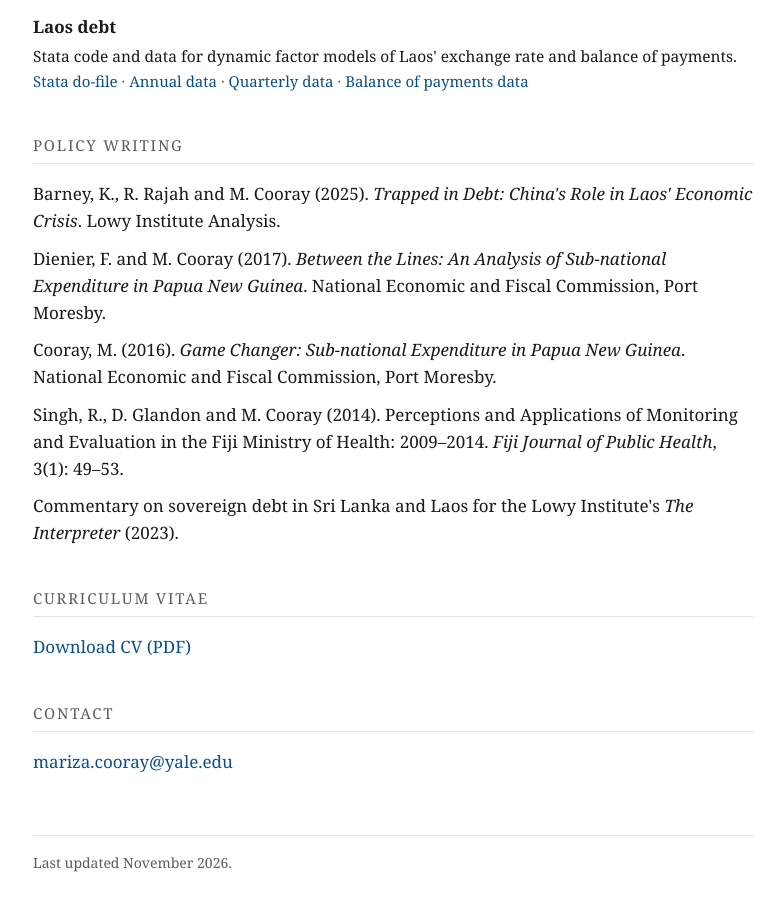
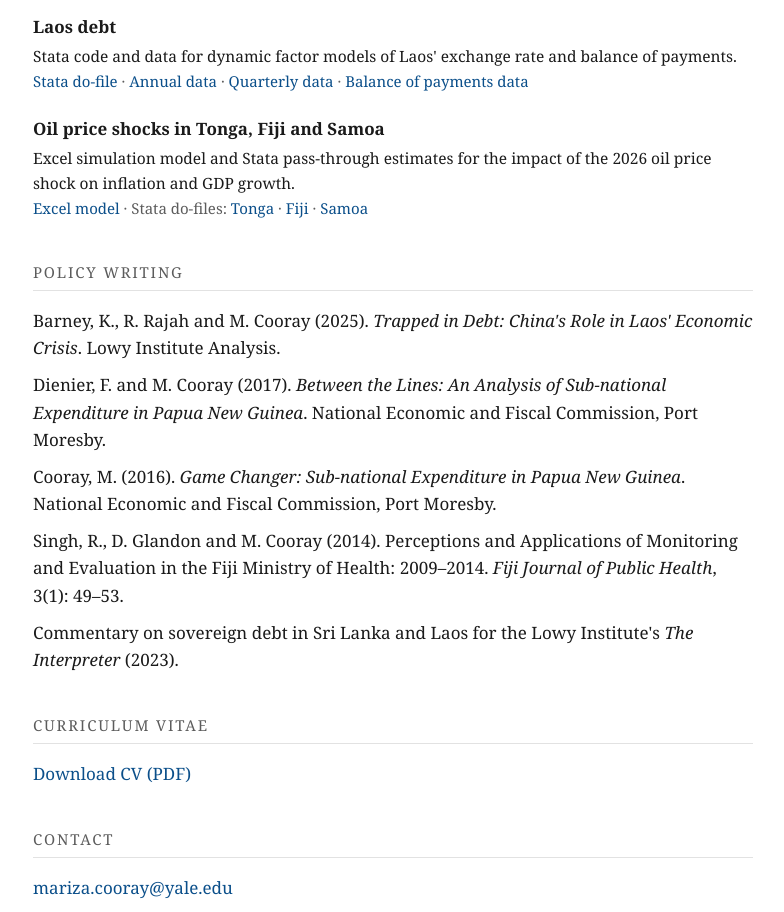
Before and after one commit to marizalcooray/marizalcooray.github.io, a plain HTML site: page index.html in a window 1280 px wide. Shown: the part 1326-2238 px from the top of the page, without its empty margins (247-1031 px from the left). Drawn offline with Linux system fonts and the light colour scheme.

Commit message:
Add oil price shock work samples (Excel model and Stata pass-through code)

```diff
--- a/index.html
+++ b/index.html
@@ -119,6 +119,12 @@
     <div class="meta"><a href="work-samples/laos-debt/Laos_DFM_v081024.do">Stata do-file</a> · <a href="work-samples/laos-debt/dby.xlsx">Annual data</a> · <a href="work-samples/laos-debt/dbq.xlsx">Quarterly data</a> · <a href="work-samples/laos-debt/dbbop.xlsx">Balance of payments data</a></div>
   </div>
 
+  <div class="paper">
+    <div class="title">Oil price shocks in Tonga, Fiji and Samoa</div>
+    <div class="abstract">Excel simulation model and Stata pass-through estimates for the impact of the 2026 oil price shock on inflation and GDP growth.</div>
+    <div class="meta"><a href="work-samples/oil-shocks/Oil_shocks_model_v05.xlsx">Excel model</a> · Stata do-files: <a href="work-samples/oil-shocks/pass_Tonga_v2.do">Tonga</a> · <a href="work-samples/oil-shocks/pass_Fiji_v0.do">Fiji</a> · <a href="work-samples/oil-shocks/pass_Samoa_v0.do">Samoa</a></div>
+  </div>
+
   <h2 id="policy">Policy writing</h2>
   <ul class="plain">
     <li>Barney, K., R. Rajah and M. Cooray (2025). <em>Trapped in Debt: China's Role in Laos' Economic Crisis</em>. Lowy Institute Analysis.</li>
```
Also changed, not shown: 5 other files.
